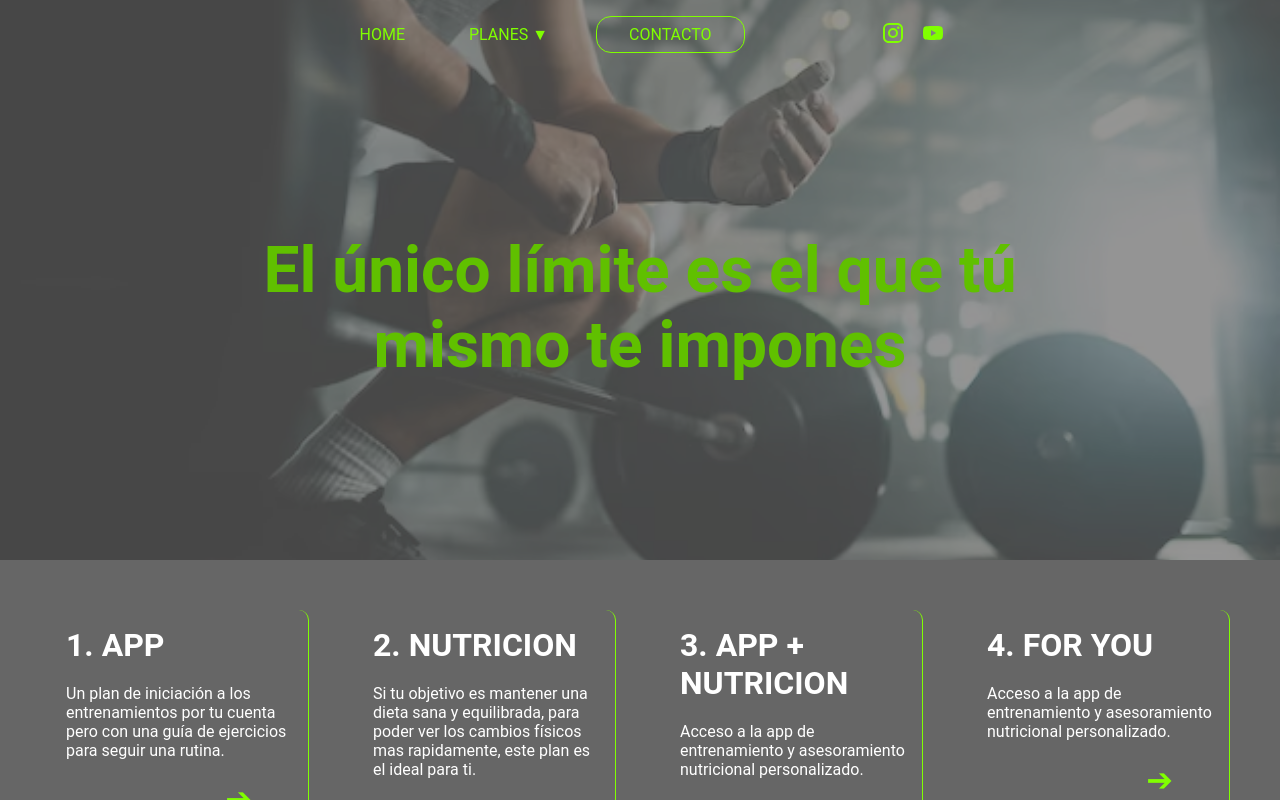
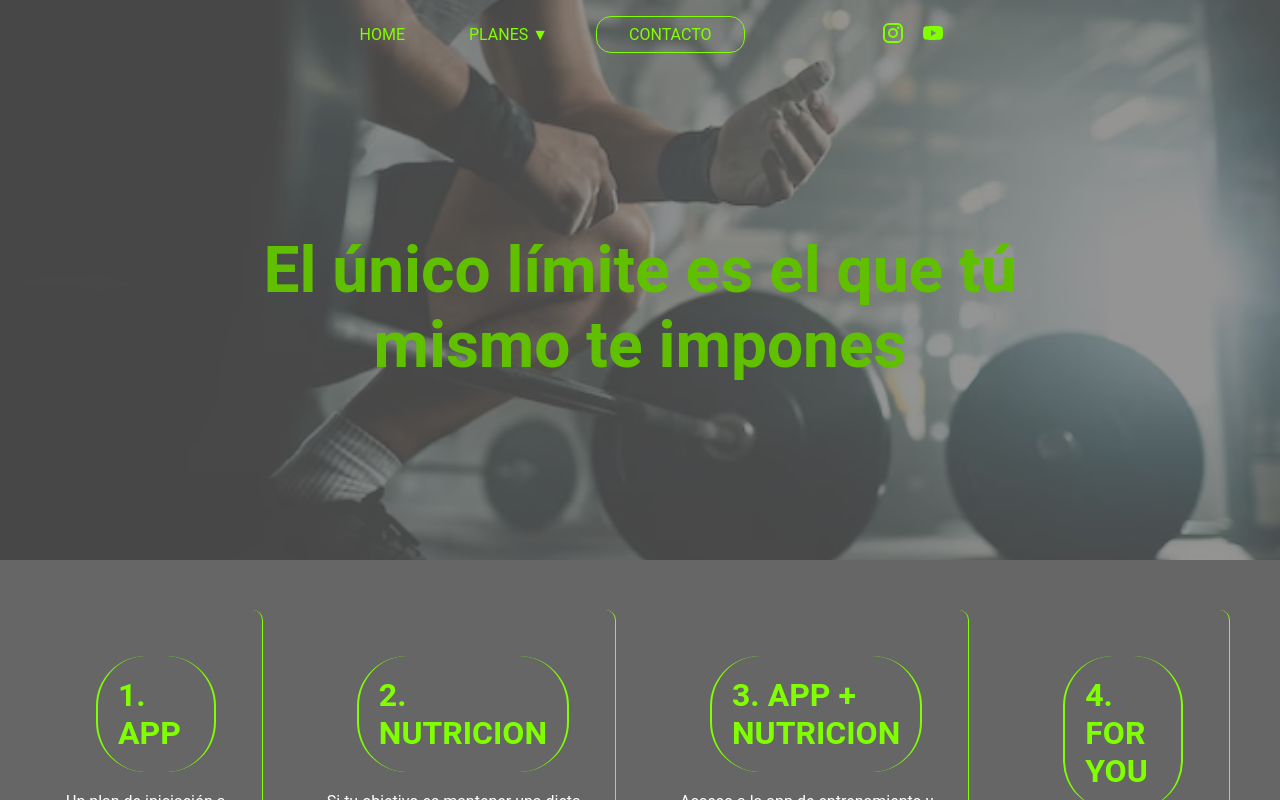
Before and after one commit to IvanAlonso25/WebGym, a React (Vite) app: page / in a window 1280 px wide. Shown: the top 800 px of the page. Built offline with nearby package versions, Linux system fonts and the light colour scheme.

Commit message:
App, nutricion y app mas nutricion

```diff
--- a/src/components/AppWeb/AppWeb.jsx
+++ b/src/components/AppWeb/AppWeb.jsx
@@ -6,6 +6,7 @@ import { Link } from '../Link';
 export function AppWeb() {
   return (
     <>
+      <h1>APP</h1>
       <div className='app-grid'>
         <div className='text-column'>
           <div>
--- a/src/components/AppWebNutricion/AppWebNutricion.jsx
+++ b/src/components/AppWebNutricion/AppWebNutricion.jsx
@@ -3,14 +3,10 @@ import { Link } from "../Link";
 export function AppWebNutricion() {
     return (
         <>
+            <h1>APP + NUTRICION</h1>
             <div className="card">
-                <h1>APP WEB + NUTRICIÓN</h1>
-                <div>
-                    <p>Acceso a la app de entrenamiento y nutricion personalizado.</p>
-                </div>
-                <div>
-                    <h1>FALTA TEXTO Y EXPLICACIÓN</h1>
-                </div>
+                <h3>Con este plan tendrás acceso a la app y también a la nutrición mensual</h3>
+
                 <div className="btnComprar">
                     <Link to="/Comprar">Comprar <strong>(120€ / mes)</strong></Link>
                 </div>
--- a/src/components/Nutricion/Nutricion.jsx
+++ b/src/components/Nutricion/Nutricion.jsx
@@ -6,6 +6,7 @@ import { Link } from '../Link';
 export function Nutricion() {
     return (
         <>
+            <h1>NUTRICION</h1>
             <div className="grid-nutrition">
                 <div className="grid-text">
                     <h2>La nutrición es lo mas importante dentro de un plan de entrenamiento</h2>
@@ -21,7 +22,7 @@ export function Nutricion() {
                         </ul>
                     </div>
                 </div>
-                <div className="grid-four-columns">
+                <div className="two-box">
                     <div className="box-nutricion">
                         <h3>ALIMENTACIÓN</h3>
                         <p>Con la alimentación y el ejercicio físico, junto con un seguimiento y las herramientas necesarias conseguirás los resultados que buscas.</p>
--- /dev/null
+++ b/src/styles/AppNutricion.css
@@ -0,0 +1,9 @@
+h1 {
+    border-left: 2px solid #80ff00;
+    border-right: 2px solid #80ff00;
+    color: #80ff00;
+    border-radius: 50px;
+    text-align: center;
+    padding: 20px;
+    margin: 30px;
+}
--- a/src/styles/AppWeb.css
+++ b/src/styles/AppWeb.css
@@ -41,3 +41,13 @@
     text-align: left;
     opacity: 0.8;
 }
+
+h1 {
+    border-left: 2px solid #80ff00;
+    border-right: 2px solid #80ff00;
+    color: #80ff00;
+    border-radius: 50px;
+    text-align: center;
+    padding: 20px;
+    margin: 30px;
+}
--- a/src/styles/Motivos.css
+++ b/src/styles/Motivos.css
@@ -52,14 +52,6 @@
     border-radius: 50px;
 }
 
-.box-down {
-    margin: 20px;
-    padding: 30px;
-    box-shadow: inset 20px 5px 10px #3a2828, inset -5px -5px 10px #503838;
-    border-radius: 50px;
-    width: 50%;
-}
-
 .box h3 {
     color: #80ff00;
     display: block;
--- a/src/styles/Nutricion.css
+++ b/src/styles/Nutricion.css
@@ -16,20 +16,30 @@
     border-radius: 10px;
 }
 
-.grid-four-columns {
+.two-box {
     display: grid;
-    grid-template-columns: repeat(4, 1fr);
-    margin-top: 10px;
-    margin-right: 70px;
-    margin-bottom: 20px;
+    grid-template-columns: repeat(2, 1fr);
+    justify-content: space-around;
 }
 
 .box-nutricion {
     margin: 20px;
-    width: 200px;
+    margin-right: 80px;
     padding: 30px;
     box-shadow: inset 20px 5px 10px #3a2828, inset -5px -5px 10px #503838;
     border-radius: 50px;
+}
+
+.box-nutricion h3 {
+    color: #80ff00;
+    display: block;
+    display: inline;
+}
+
+.box-nutricion p {
+    display: block;
+    margin-top: 20px;
+    opacity: 0.8;
 }
 
 .box-nutricion h3 {
@@ -43,3 +53,13 @@
 .container ul li {
     opacity: 0.6;
 }
+
+h1 {
+    border-left: 2px solid #80ff00;
+    border-right: 2px solid #80ff00;
+    color: #80ff00;
+    border-radius: 50px;
+    text-align: center;
+    padding: 20px;
+    margin: 30px;
+}
```
